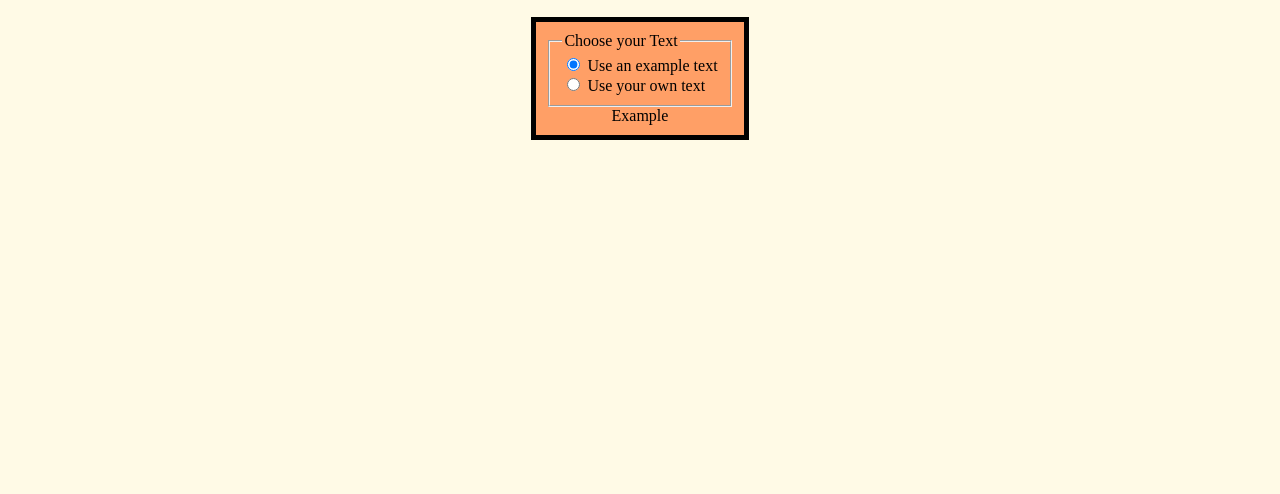
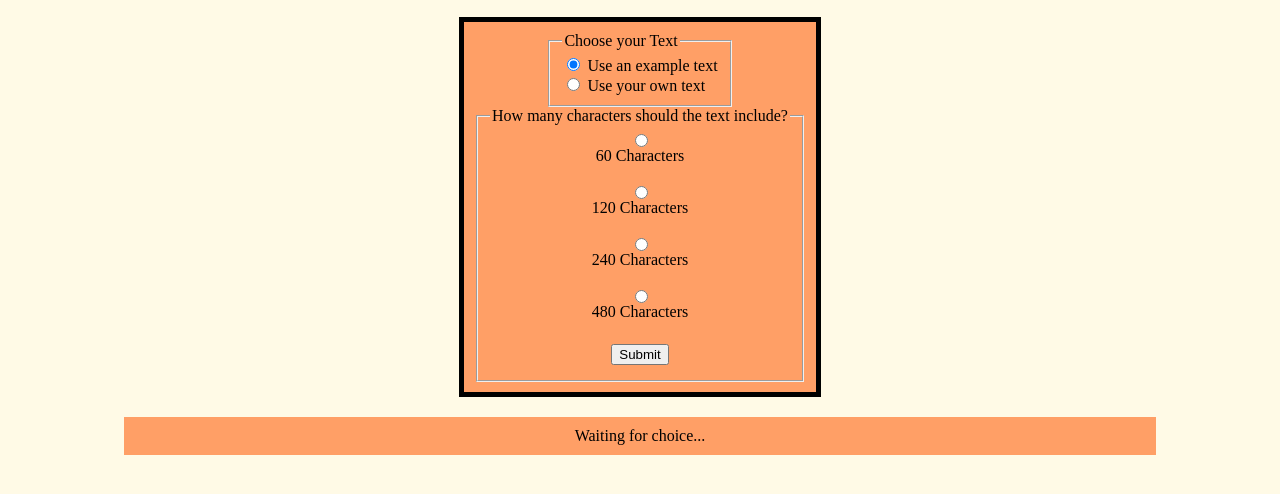
Before and after one commit to GwydionBr/Type-Speed-Test, a plain HTML site: page index.html in a window 1280 px wide. Both pictures are taken after a click on the radio button "Use an example text". Shown: the part 158-652 px from the top of the page. Drawn offline with Linux system fonts and the light colour scheme.

Commit message:
Choice for Pre formulated Text added

```diff
--- a/index.html
+++ b/index.html
@@ -28,12 +28,9 @@
         <div id="text"></div>
     </div>
 
-
-<!--Typing-Area-->
-<!--    <div id="typing-area" class="column-flex">-->
-<!--        <label for="typingField">Start Typing here:</label>-->
-<!--        <textarea id="typingField"></textarea>-->
-<!--    </div>-->
+    <div id="typing-area" class="column-flex">
+        Waiting for choice...
+    </div>
 </div>
 
      <script src="script.js"></script>
--- a/script.js
+++ b/script.js
@@ -1,20 +1,37 @@
 document.getElementById("example").onclick =
     function(){
         document.getElementById("text").innerHTML =
-            "Example"
+            `
+            <fieldset class="column-flex">
+                <legend>How many characters should the text include?</legend>
+                <input type="radio" id="char_60" name="chars">
+                <label for="char_60">60 Characters</label>
+                <br>
+                <input type="radio" id="char_120" name="chars">
+                <label for="char_120">120 Characters</label>
+                <br>
+                <input type="radio" id="char_240" name="chars">
+                <label for="char_240">240 Characters</label>
+                <br>
+                <input type="radio" id="char_480" name="chars">
+                <label for="char_480">480 Characters</label>
+                <br>
+                <button type="button" onclick="getTypingArea()">Submit</button>
+            </fieldset>
+            `
     }
 
 document.getElementById("own_text").onclick =
     function(){
         document.getElementById("text").innerHTML =
-            `<fieldset class="column-flex">
+            `
+            <fieldset class="column-flex">
                 <legend>Enter your Text:</legend>
                 <textarea style='width: 70vw'></textarea>
                 <br>
-                <button type="button">Submit</button>
+                <button type="button" onclick="getTypingArea()">Submit</button>
              </fieldset>
             `
-
     }
 
 document.getElementById("introduction").onclick =
@@ -22,3 +39,10 @@ document.getElementById("introduction").onclick =
         document.getElementById("reset").innerHTML =
             "<button>Reset Site</button>"
     }
+
+function getTypingArea(){
+        document.getElementById("typing-area").innerHTML =
+            `<label for="typingField">Start Typing here:</label>
+            <textarea id="typingField"></textarea>
+            `
+    }
```
